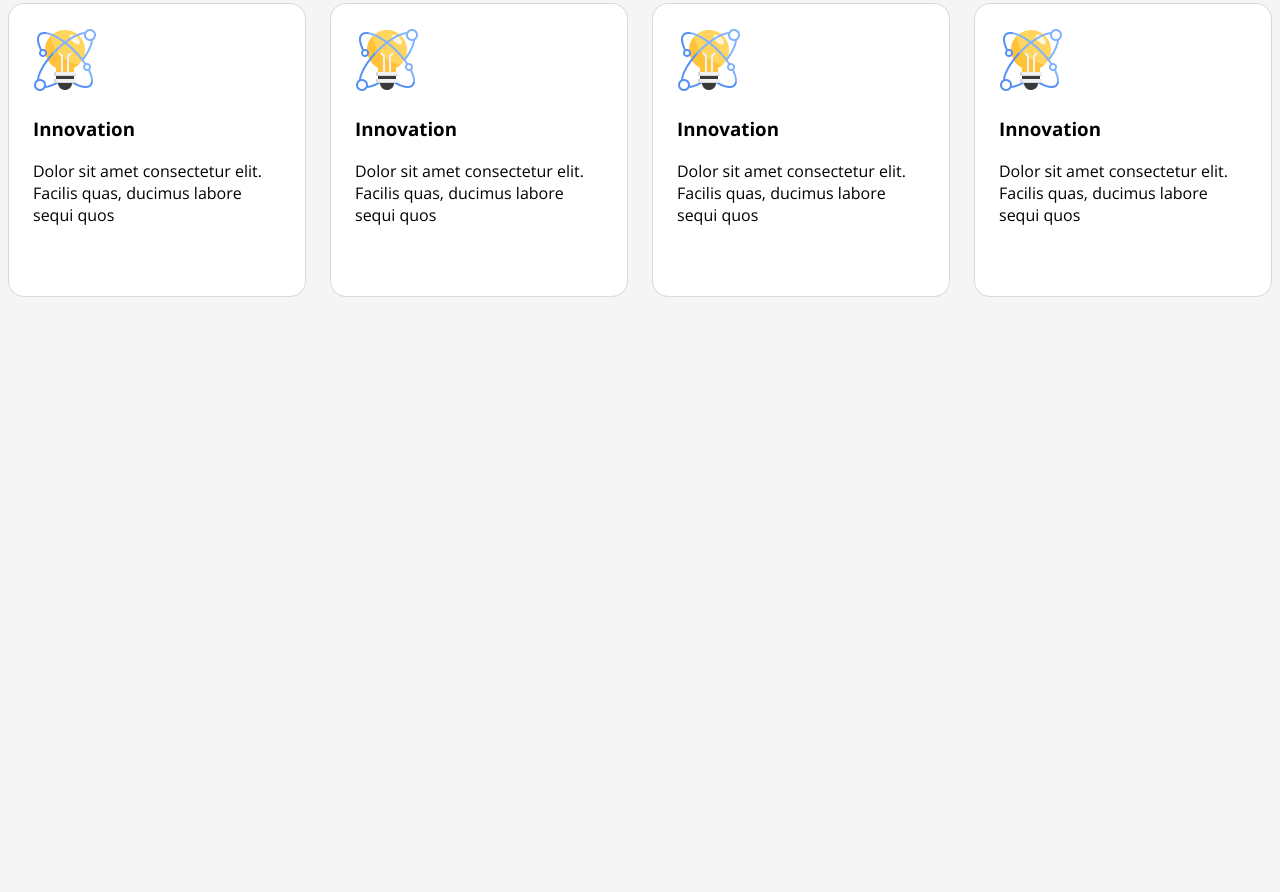
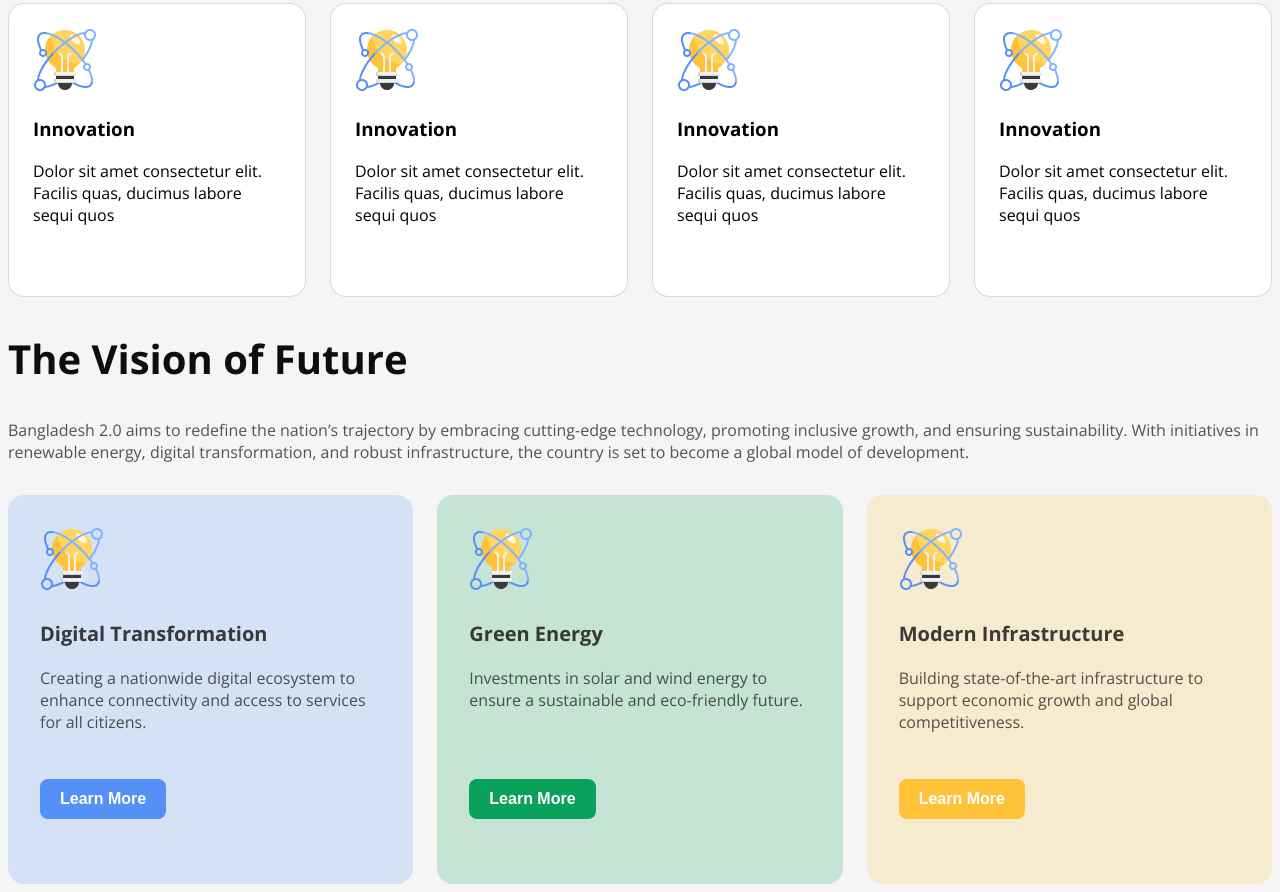
Before and after one commit to hamimurr1/my-first-assingment, a plain HTML site: page index.html in a window 1280 px wide. Shown: the part 804-1696 px from the top of the page. Before the commit the page ends 1109 px from the top, so only its background shows below. Drawn offline with nearby package versions, Linux system fonts and the light colour scheme.

Commit message:
vision Of Future section

```diff
--- a/index.html
+++ b/index.html
@@ -73,6 +73,54 @@
           </div>
         </div>
       </section>
+      <section class="visionOfFuture section-pt">
+        <h2 class="section-header">The Vision of Future</h2>
+        <p>
+          Bangladesh 2.0 aims to redefine the nation’s trajectory by embracing
+          cutting-edge technology, promoting inclusive growth, and ensuring
+          sustainability. With initiatives in renewable energy, digital
+          transformation, and robust infrastructure, the country is set to
+          become a global model of development.
+        </p>
+        <div class="visionOfFuture-container">
+          <!--  -->
+          <div class="visionOfFuture-card visionOfFuture-card-1">
+            <img src="assets/card-icon.png" alt="" />
+            <div class="visionOfFuture-content">
+              <h3>Digital Transformation</h3>
+              <p>
+                Creating a nationwide digital ecosystem to enhance connectivity
+                and access to services for all citizens.
+              </p>
+              <button>Learn More</button>
+            </div>
+          </div>
+          <!--  -->
+          <div class="visionOfFuture-card visionOfFuture-card-2">
+            <img src="assets/card-icon.png" alt="" />
+            <div class="visionOfFuture-content">
+              <h3>Green Energy</h3>
+              <p>
+                Investments in solar and wind energy to ensure a sustainable and
+                eco-friendly future.
+              </p>
+              <button>Learn More</button>
+            </div>
+          </div>
+          <!--  -->
+          <div class="visionOfFuture-card visionOfFuture-card-3">
+            <img src="assets/card-icon.png" alt="" />
+            <div class="visionOfFuture-content">
+              <h3>Modern Infrastructure</h3>
+              <p>
+                Building state-of-the-art infrastructure to support economic
+                growth and global competitiveness.
+              </p>
+              <button>Learn More</button>
+            </div>
+          </div>
+        </div>
+      </section>
     </main>
   </body>
 </html>
--- a/style.css
+++ b/style.css
@@ -95,3 +95,63 @@ nav {
   font-size: 16px;
   color: rgba(14, 14, 14, 0.7);
 }
+.visionOfFuture > p {
+  margin-top: 24px;
+  color: rgba(14, 14, 14, 0.7);
+  font-size: 16px;
+}
+.visionOfFuture-container {
+  margin-top: 32px;
+  display: flex;
+  gap: 24px;
+}
+.visionOfFuture-card {
+  border-radius: 16px;
+  width: 410.67px;
+  height: 325px;
+  padding: 32px;
+}
+.visionOfFuture-card-1 {
+  background: rgba(84, 144, 245, 0.2);
+}
+.visionOfFuture-card-2 {
+  background: rgb(198, 228, 214);
+}
+.visionOfFuture-card-3 {
+  background: rgb(247, 235, 207);
+}
+.visionOfFuture-card img {
+  width: 64px;
+  height: 64px;
+}
+.visionOfFuture-content {
+  margin-top: 24px;
+}
+.visionOfFuture-content h3 {
+  font-size: 20px;
+  color: rgba(14, 14, 14, 0.8);
+}
+.visionOfFuture-content > p {
+  margin-top: 12px;
+  font-size: 16px;
+  color: rgba(14, 14, 14, 0.7);
+  height: 72px;
+}
+.visionOfFuture-content button {
+  border-radius: 8px;
+  padding: 11px 20px 11px 20px;
+  font-size: 16px;
+  margin-top: 24px;
+  border: none;
+  color: rgb(255, 255, 255);
+  font-weight: 600;
+}
+.visionOfFuture-card-1 button {
+  background: rgb(84, 144, 245);
+}
+.visionOfFuture-card-2 button {
+  background: rgb(9, 161, 92);
+}
+.visionOfFuture-card-3 button {
+  background: rgb(255, 194, 57);
+}
```
